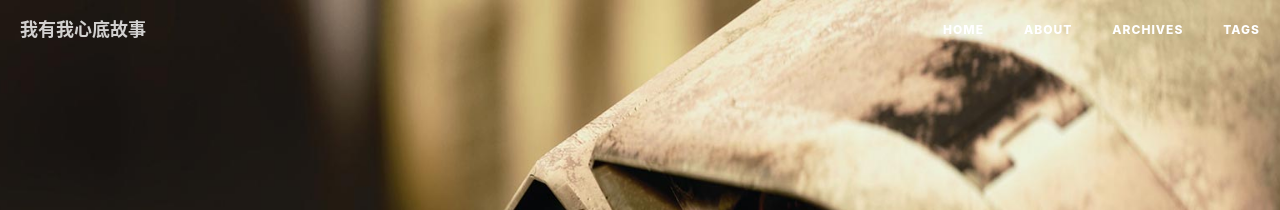
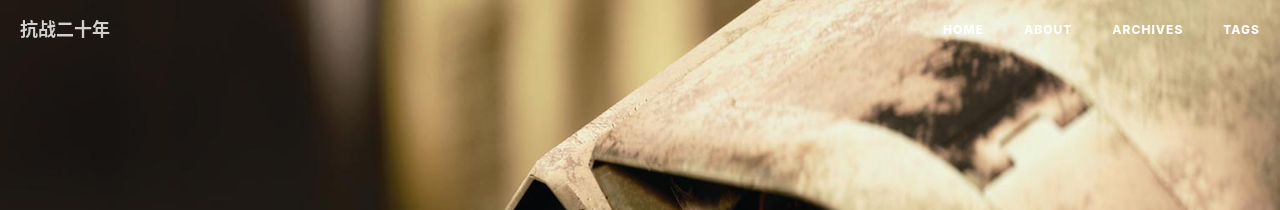
Before and after one commit to Tomy-Lee/Tomy-Lee.github.io, a Jekyll site: the page built from offline.html, in a window 1280 px wide. Shown: the top 210 px of the page. Built offline with Jekyll 4.4.1, drawn with Linux system fonts in a browser that asks for light colours; nearby versions of some CDN libraries; comment, search, counter and statistics services are not loaded.

Commit message:
Update _config.yml

```diff
--- a/_config.yml
+++ b/_config.yml
@@ -1,5 +1,5 @@
 # Site settings
-title: 我有我心底故事
+title: 抗战二十年
 SEOTitle: 择日而终的博客 | Tomy-Lee Blog
 favicon: img/favicon.ico
 header-img: img/wallpaper/t015c9b18d8d43cb9a0.jpg
```
